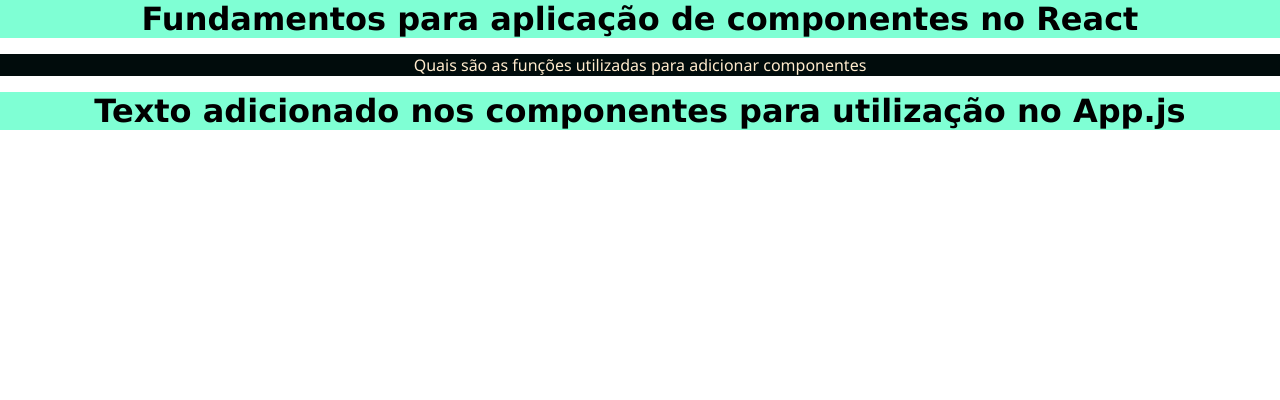
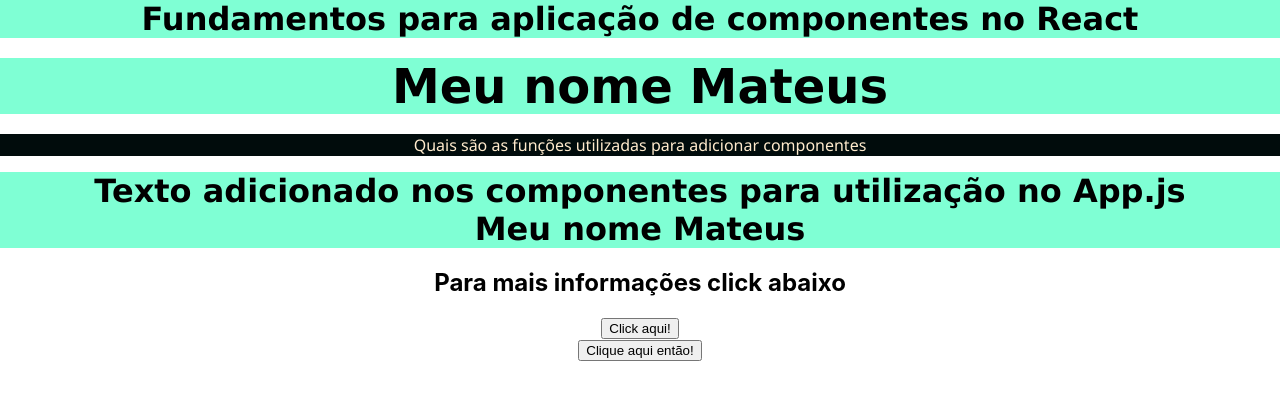
Before and after one commit to mateusribeirocampos/Curso_MRC_REACT, a React (Create React App) app: page / in a window 1280 px wide. Shown: the top 400 px of the page. Built offline with nearby package versions, Linux system fonts and the light colour scheme.

Commit message:
Componentes do react

```diff
--- a/src/App.js
+++ b/src/App.js
@@ -1,4 +1,6 @@
 import FirstComponents from './componentes/FirstComponents';
+import TemplateExpression from './componentes/TemplateExpression';
+import Events from './componentes/Events';
 
 //Style
 import './App.css';
@@ -7,8 +9,10 @@ function App() {
   return (
     <div className="App">
       <h1>Fundamentos para aplicação de componentes no React</h1>
+      <h2><TemplateExpression/></h2>
       <p>Quais são as funções utilizadas para adicionar componentes</p>
       <FirstComponents/>
+      <Events/>
     </div>
   );
 }
--- /dev/null
+++ b/src/componentes/Events.js
@@ -0,0 +1,17 @@
+const Events = () => {
+    const handleMyEvent = () => {
+        console.log("Ribeiro");
+    }
+  return (
+    <div>
+        <div>
+            <button onClick={() => console.log("Mateus")}>
+                Click aqui!
+            </button>
+        </div>
+        <button onClick={handleMyEvent}>Clique aqui então!</button>
+    </div>
+  )
+}
+
+export default Events
--- a/src/componentes/FirstComponents.js
+++ b/src/componentes/FirstComponents.js
@@ -1,6 +1,13 @@
+import TemplateExpression from "./TemplateExpression";
+
 const FirstComponents = () => {
     return (
-        <h1>Texto adicionado nos componentes para utilização no App.js</h1>
+        <div>
+            <h1>Texto adicionado nos componentes para utilização no App.js</h1>
+            <TemplateExpression />
+            <h2>Para mais informações click abaixo</h2>
+        </div>
+
     );
 };
 
--- /dev/null
+++ b/src/componentes/TemplateExpression.js
@@ -0,0 +1,8 @@
+const TemplateExpression = () => {
+    const name = "Mateus";
+  return (
+    <div><h1>Meu nome {name}</h1></div>
+  )
+}
+
+export default TemplateExpression
```
